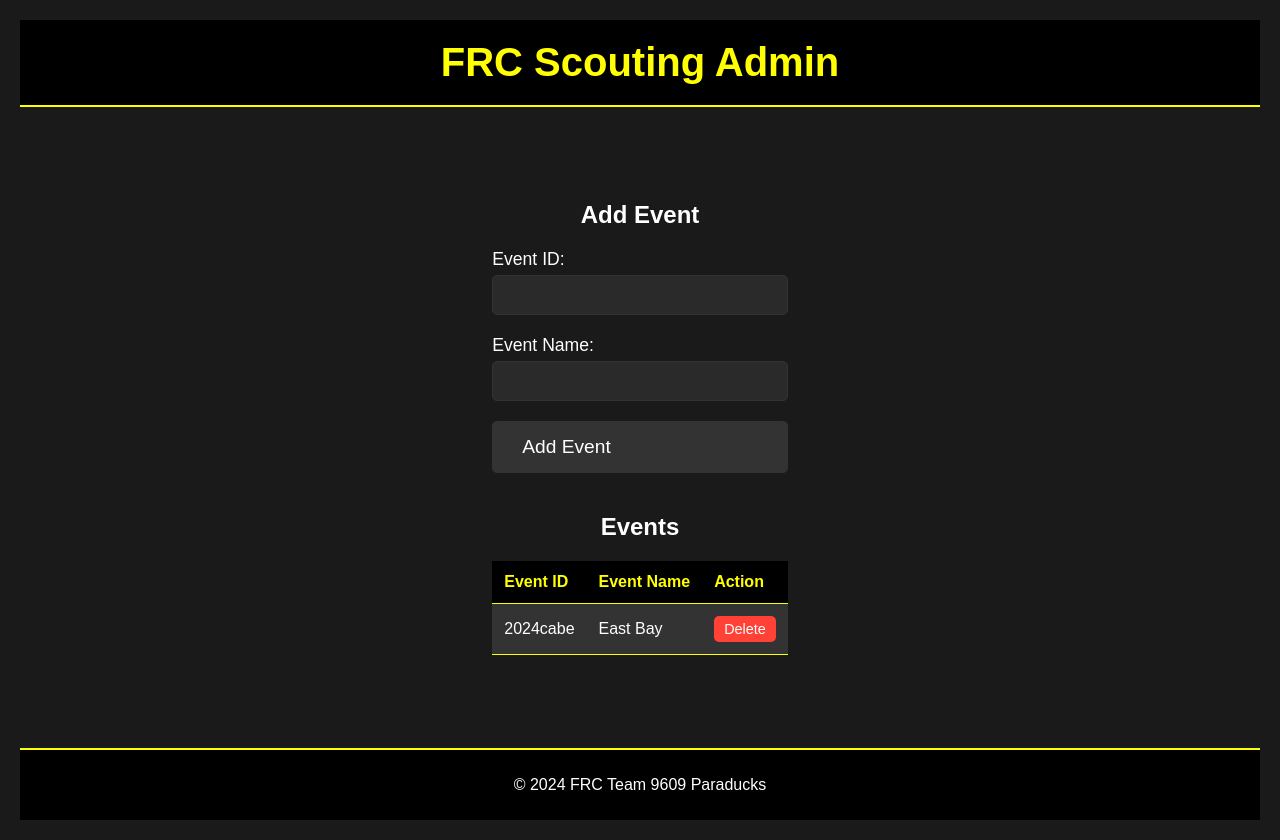
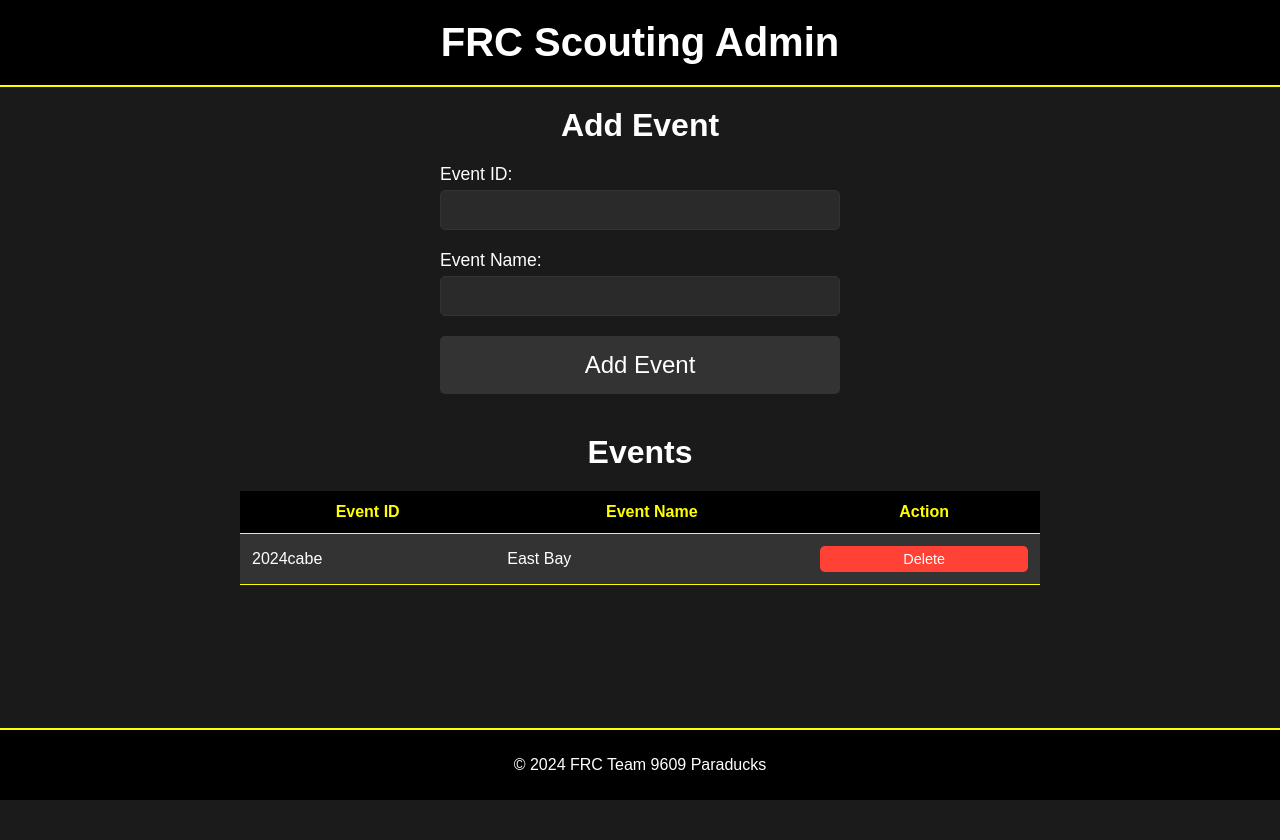
Before and after one commit to SolBreaker12/ParaScout, a Flask app: page /admin in a window 1280 px wide. After the commit the page ends 800 px from the top, so only its background shows below. Run offline with Flask 3, Linux system fonts and the light colour scheme; data comes from the database, SQL or seed files in the repository.

Commit message:
added helpful classes

```diff
--- a/static/style.css
+++ b/static/style.css
@@ -8,22 +8,25 @@
     font-family: Arial, sans-serif;
     background-color: #1a1a1a;
     color: #ffffff;
-    margin: 0;
-    padding: 20px;
     display: flex;
     flex-direction: column;
+}
+
+.flex-start {
+    justify-content: flex-start;
+}
+
+.flex-center {
+    justify-content: center;
 }
 
 .container {
     flex: 1;
     display: flex;
     flex-direction: column;
-    justify-content: center;
     align-items: center;
     padding: 20px;
     box-sizing: border-box;
-    max-width: 800px;
-    margin: 0 auto;
 }
 
 header {
@@ -36,13 +39,11 @@
 h1 {
     margin: 0;
     font-size: 2.5em;
-    text-align: center;
-    color: #ffff00;
 }
 
 h2 {
     margin: 0 0 20px 0;
-    font-size: 1.5em;
+    font-size: 2em;
     text-align: center;
 }
 
@@ -55,14 +56,30 @@
 }
 
 th, td {
+    color: white;
     padding: 12px;
     text-align: left;
+    max-width: 10%;
+    text-wrap: normal;
     border-bottom: 1px solid #ffff00;
+}
+
+a {
+    color: white;
+}
+
+.t-center {
+    text-align: center;
+}
+
+.t-left {
+    text-align: left;
 }
 
 th {
     background-color: #000000;
     color: #ffff00;
+    text-align: center;
 }
 
 tr:nth-child(even) {
@@ -76,19 +93,25 @@
     max-width: 400px;
     width: 100%;
     margin: 0 auto;
+    align-items: center;
 }
 
 .button {
     background-color: #333333;
     color: #ffffff;
     border: none;
+    width: 60%;
     padding: 15px 30px;
-    font-size: 1.2em;
+    font-size: 1.5em;
     cursor: pointer;
     transition: background-color 0.3s;
     border-radius: 5px;
     text-decoration: none;
     text-align: center;
+}
+
+.button-100 {
+    width: 100%;
 }
 
 .button:hover {
```
